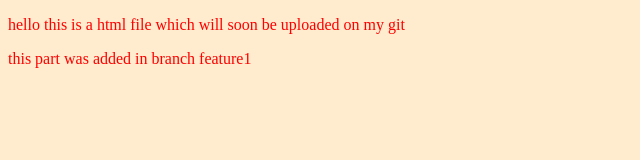
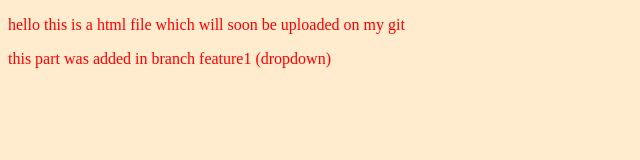
Before and after one commit to atulya-srivastava/LocalRepo, a plain HTML site: page index.html in a window 1280 px wide. Shown: the full height of the page, 0-640 px from the left. Drawn offline with Linux system fonts and the light colour scheme.

```diff
--- a/index.html
+++ b/index.html
@@ -9,6 +9,6 @@
 </head>
 <body>
     <p>hello this is a html file which will soon be uploaded on my git</p>
-    <p>this part was added in branch feature1</p>
+    <p>this part was added in branch feature1 (dropdown)</p>
 </body>
 </html>
```
